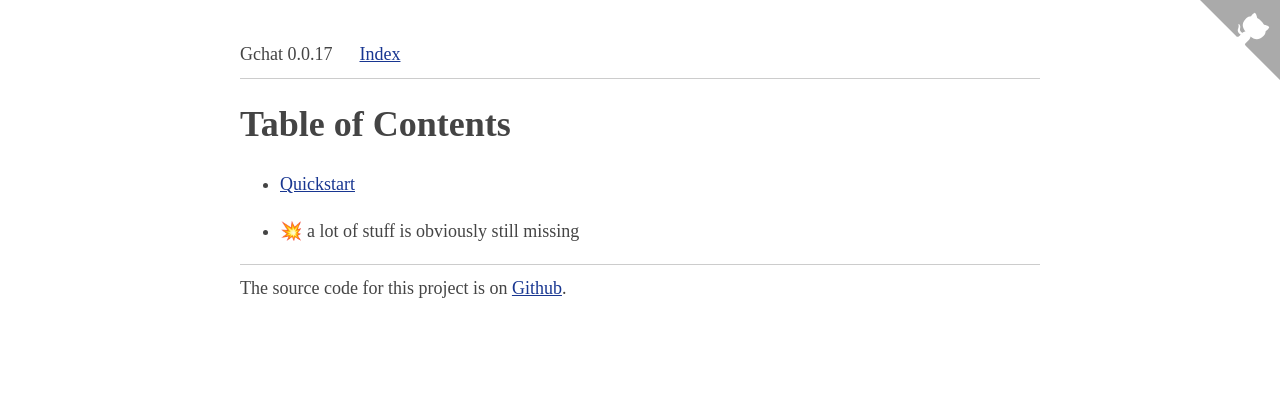
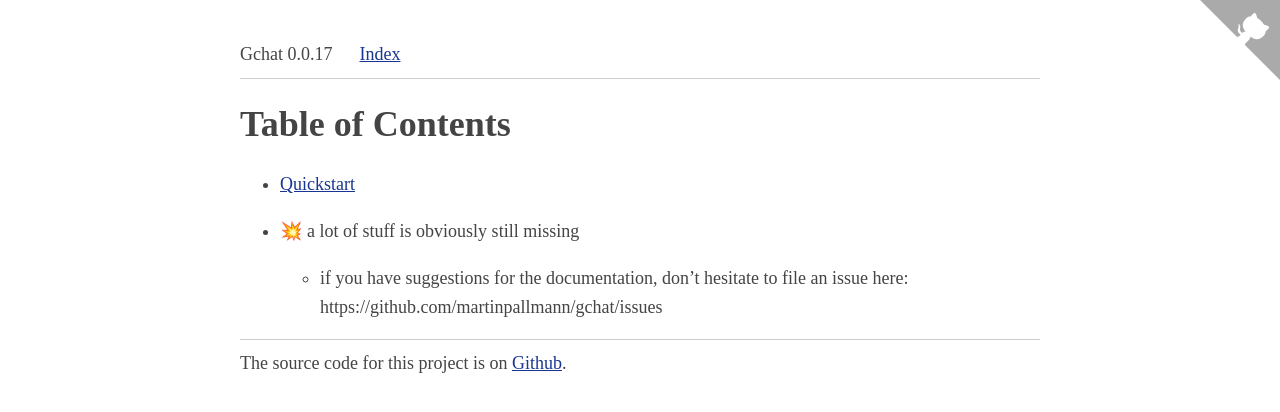
Before and after one commit to martinpallmann/gchat, a Jekyll site: the page built from toc.md, in a window 1280 px wide. Shown: the top 412 px of the page. Built offline with Jekyll 4.4.1, drawn with Linux system fonts in a browser that asks for light colours; our own code applies the rules of GitHub Pages for plain Markdown files.

Commit message:
Deploying to gh-pages from  @ a8291e9618fd4bccbe04cc076be9e3270575de67 🚀

```diff
--- a/toc.md
+++ b/toc.md
@@ -6,3 +6,4 @@ toc: false
 {% endif %}
 {% endfor %}
 - 💥 a lot of stuff is obviously still missing
+  - if you have suggestions for the documentation, don't hesitate to file an issue here: https://github.com/martinpallmann/gchat/issues
```
